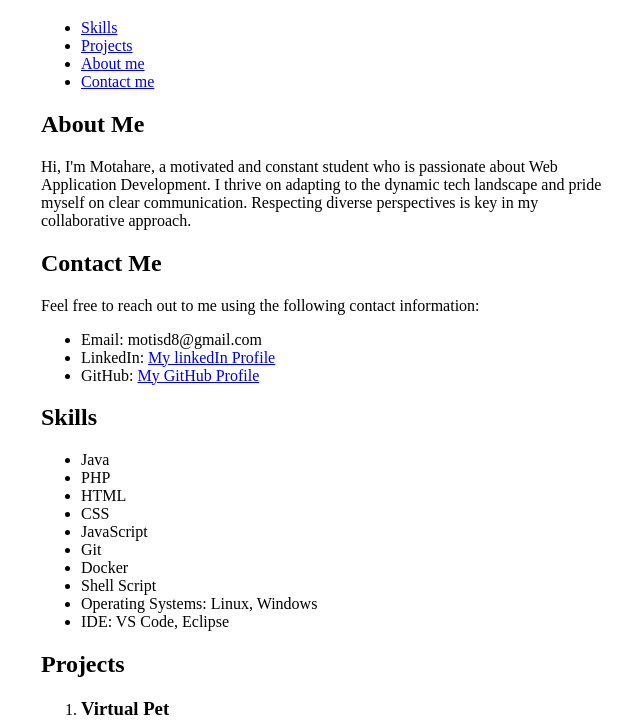
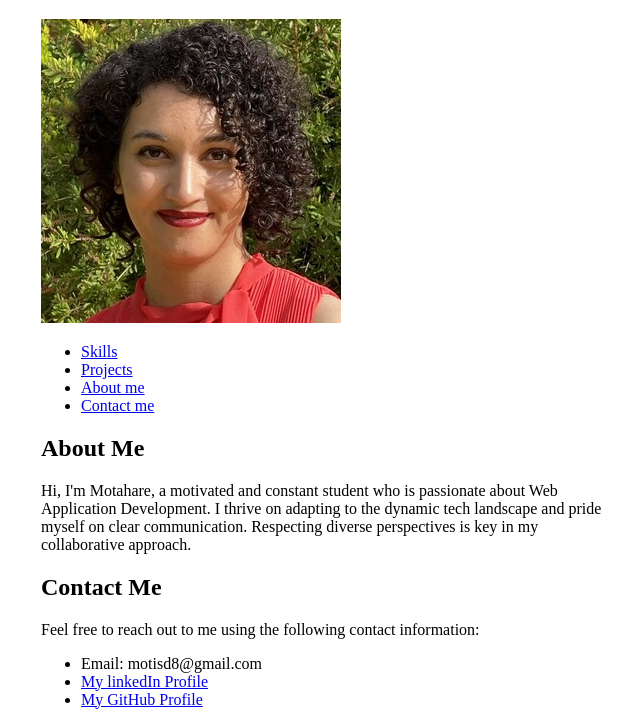
Before and after one commit to motisaa/portfolio, a plain HTML site: page index.html in a window 1280 px wide. Shown: the part 61-786 px from the top of the page, without its empty margins (307-947 px from the left). Drawn offline with Linux system fonts and the light colour scheme.

Commit message:
adding my foto

```diff
--- a/index.html
+++ b/index.html
@@ -18,7 +18,7 @@
 
     <header>
         <h1>Motahare Saidi</h1>
-
+        <img src="images/moti.JPG">
         <nav>
          <ul>
             <li><a href="#skills">Skills</a></li>
@@ -46,8 +46,8 @@
             <p>Feel free to reach out to me using the following contact information:</p>
             <ul>
                 <li>Email: motisd8@gmail.com</li>
-                <li>LinkedIn: <a href="https://www.linkedin.com/in/motahare-saidi/">My linkedIn Profile</a></li>
-                <li>GitHub: <a href="https://github.com/motisaa">My GitHub Profile</a></li>
+                <li><a href="https://www.linkedin.com/in/motahare-saidi/">My linkedIn Profile</a></li>
+                <li><a href="https://github.com/motisaa">My GitHub Profile</a></li>
             </ul>
         </section>
 
```
Also changed, not shown: images/moti.jpg (added).
